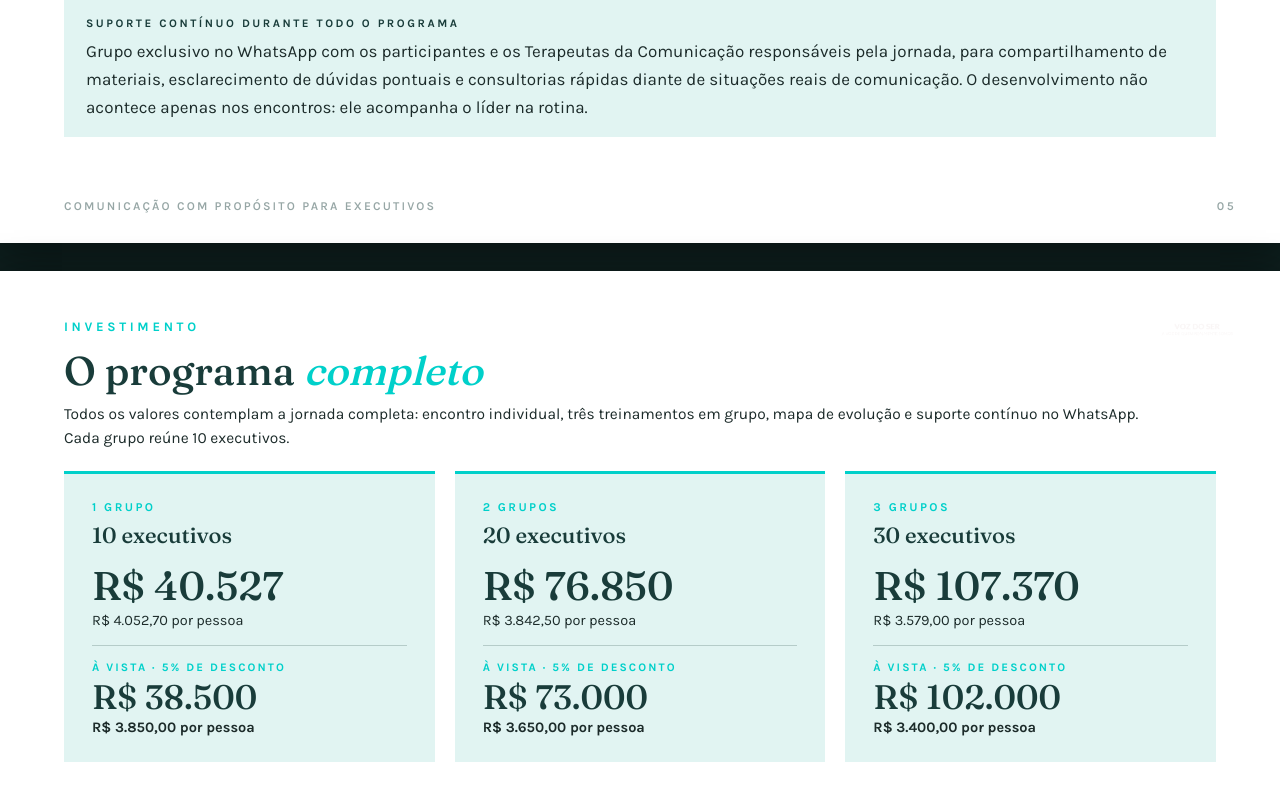
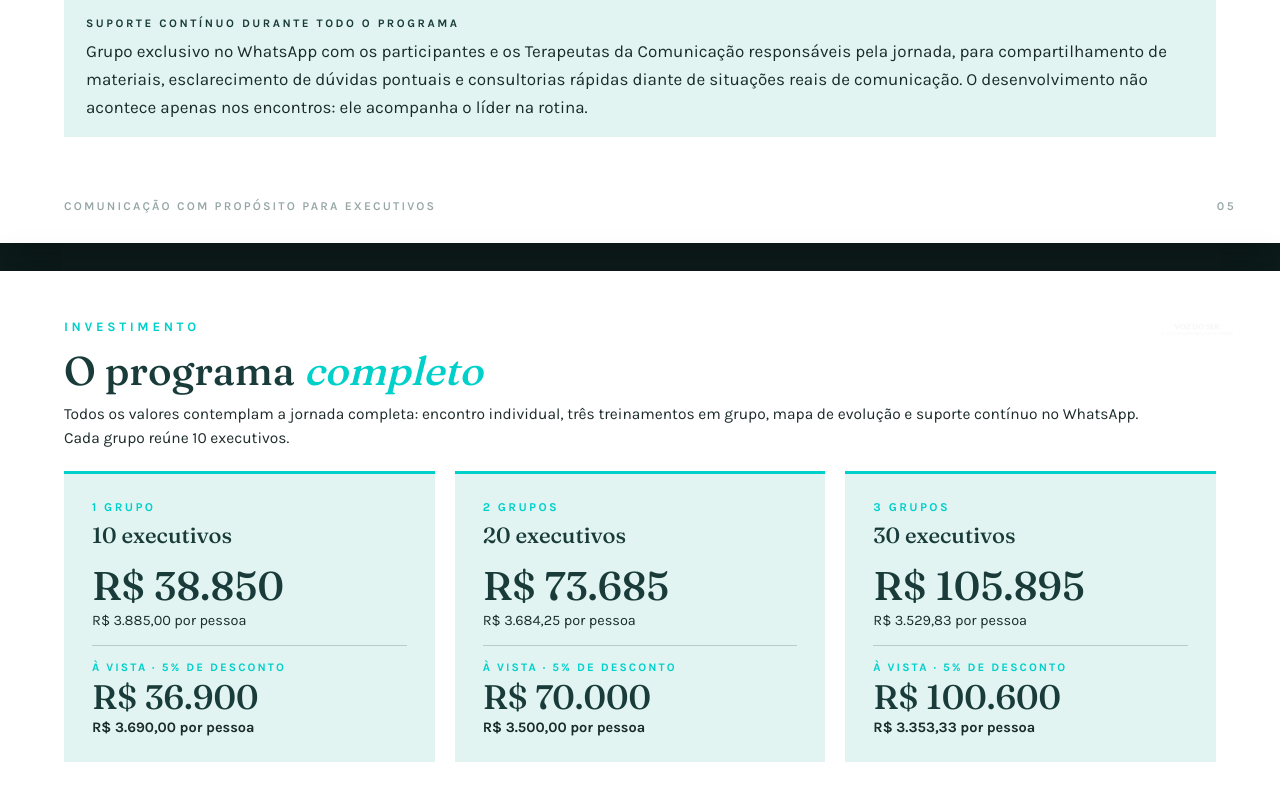
Before and after one commit to vozdoser/segurosunimed, a plain HTML site: page index.html in a window 1280 px wide. Shown: the part 3497-4297 px from the top of the page. Drawn offline with Linux system fonts and the light colour scheme.

Commit message:
Add files via upload

```diff
--- a/index.html
+++ b/index.html
@@ -159,8 +159,8 @@
       <div style="flex:1;background:var(--mist);padding:20px 24px;border-top:3px solid var(--tiffany);">
         <div style="font-size:11px;letter-spacing:.2em;text-transform:uppercase;color:var(--tiffany);font-weight:700;margin-bottom:9px;">Etapa 3 · Entrega</div>
         <div class="serif" style="font-size:21px;color:var(--dark);line-height:1.25;margin-bottom:9px;">Mapa de evolução e desenvolvimento</div>
-        <p style="font-size:15px;line-height:1.55;margin-bottom:9px;">Um mapa individual por participante, construído a partir das observações dos Terapeutas da Comunicação ao longo de todo o programa.</p>
-        <p style="font-size:15px;line-height:1.55;">Reúne os principais feedbacks, forças percebidas, pontos de desenvolvimento e indicações personalizadas, com exercícios e recomendações práticas que funcionam como guia para os próximos passos.</p>
+        <p style="font-size:14.2px;line-height:1.52;margin-bottom:8px;">Um mapa individual por participante, construído a partir das observações dos Terapeutas da Comunicação ao longo de todo o programa. Reúne os principais feedbacks, forças percebidas, pontos de desenvolvimento e indicações personalizadas, com exercícios e recomendações práticas que funcionam como guia para os próximos passos.</p>
+        <p style="font-size:14.2px;line-height:1.52;">Ao final de cada grupo, a Unimed também receberá um relatório consolidado, com análises dos principais pontos observados, indicando forças coletivas, oportunidades de desenvolvimento e aspectos nos quais a empresa pode investir para fortalecer a comunicação de suas lideranças.</p>
       </div>
     </div>
   </div>
@@ -218,34 +218,34 @@
       <div style="flex:1;border-top:3px solid var(--tiffany);background:var(--mist);padding:26px 28px;">
         <div style="font-size:12px;letter-spacing:.2em;text-transform:uppercase;color:var(--tiffany);font-weight:700;margin-bottom:8px;">1 grupo</div>
         <div class="serif" style="font-size:22px;color:var(--dark);line-height:1.25;margin-bottom:16px;">10 executivos</div>
-        <div class="serif" style="font-size:40px;color:var(--dark);line-height:1;">R$ 40.527</div>
-        <div style="font-size:14.5px;color:var(--ink);margin-top:6px;">R$ 4.052,70 por pessoa</div>
+        <div class="serif" style="font-size:40px;color:var(--dark);line-height:1;">R$ 38.850</div>
+        <div style="font-size:14.5px;color:var(--ink);margin-top:6px;">R$ 3.885,00 por pessoa</div>
         <div style="margin-top:16px;border-top:1px solid rgba(25,60,58,.22);padding-top:14px;">
           <div style="font-size:11.5px;letter-spacing:.18em;text-transform:uppercase;color:var(--tiffany);font-weight:700;margin-bottom:6px;">À vista · 5% de desconto</div>
-          <div class="serif" style="font-size:34px;color:var(--dark);line-height:1;">R$ 38.500</div>
-          <div style="font-size:14.5px;color:var(--ink);margin-top:5px;"><b>R$ 3.850,00 por pessoa</b></div>
+          <div class="serif" style="font-size:34px;color:var(--dark);line-height:1;">R$ 36.900</div>
+          <div style="font-size:14.5px;color:var(--ink);margin-top:5px;"><b>R$ 3.690,00 por pessoa</b></div>
         </div>
       </div>
       <div style="flex:1;border-top:3px solid var(--tiffany);background:var(--mist);padding:26px 28px;">
         <div style="font-size:12px;letter-spacing:.2em;text-transform:uppercase;color:var(--tiffany);font-weight:700;margin-bottom:8px;">2 grupos</div>
         <div class="serif" style="font-size:22px;color:var(--dark);line-height:1.25;margin-bottom:16px;">20 executivos</div>
-        <div class="serif" style="font-size:40px;color:var(--dark);line-height:1;">R$ 76.850</div>
-        <div style="font-size:14.5px;color:var(--ink);margin-top:6px;">R$ 3.842,50 por pessoa</div>
+        <div class="serif" style="font-size:40px;color:var(--dark);line-height:1;">R$ 73.685</div>
+        <div style="font-size:14.5px;color:var(--ink);margin-top:6px;">R$ 3.684,25 por pessoa</div>
         <div style="margin-top:16px;border-top:1px solid rgba(25,60,58,.22);padding-top:14px;">
           <div style="font-size:11.5px;letter-spacing:.18em;text-transform:uppercase;color:var(--tiffany);font-weight:700;margin-bottom:6px;">À vista · 5% de desconto</div>
-          <div class="serif" style="font-size:34px;color:var(--dark);line-height:1;">R$ 73.000</div>
-          <div style="font-size:14.5px;color:var(--ink);margin-top:5px;"><b>R$ 3.650,00 por pessoa</b></div>
+          <div class="serif" style="font-size:34px;color:var(--dark);line-height:1;">R$ 70.000</div>
+          <div style="font-size:14.5px;color:var(--ink);margin-top:5px;"><b>R$ 3.500,00 por pessoa</b></div>
         </div>
       </div>
       <div style="flex:1;border-top:3px solid var(--tiffany);background:var(--mist);padding:26px 28px;">
         <div style="font-size:12px;letter-spacing:.2em;text-transform:uppercase;color:var(--tiffany);font-weight:700;margin-bottom:8px;">3 grupos</div>
         <div class="serif" style="font-size:22px;color:var(--dark);line-height:1.25;margin-bottom:16px;">30 executivos</div>
-        <div class="serif" style="font-size:40px;color:var(--dark);line-height:1;">R$ 107.370</div>
-        <div style="font-size:14.5px;color:var(--ink);margin-top:6px;">R$ 3.579,00 por pessoa</div>
+        <div class="serif" style="font-size:40px;color:var(--dark);line-height:1;">R$ 105.895</div>
+        <div style="font-size:14.5px;color:var(--ink);margin-top:6px;">R$ 3.529,83 por pessoa</div>
         <div style="margin-top:16px;border-top:1px solid rgba(25,60,58,.22);padding-top:14px;">
           <div style="font-size:11.5px;letter-spacing:.18em;text-transform:uppercase;color:var(--tiffany);font-weight:700;margin-bottom:6px;">À vista · 5% de desconto</div>
-          <div class="serif" style="font-size:34px;color:var(--dark);line-height:1;">R$ 102.000</div>
-          <div style="font-size:14.5px;color:var(--ink);margin-top:5px;"><b>R$ 3.400,00 por pessoa</b></div>
+          <div class="serif" style="font-size:34px;color:var(--dark);line-height:1;">R$ 100.600</div>
+          <div style="font-size:14.5px;color:var(--ink);margin-top:5px;"><b>R$ 3.353,33 por pessoa</b></div>
         </div>
       </div>
     </div>
```
